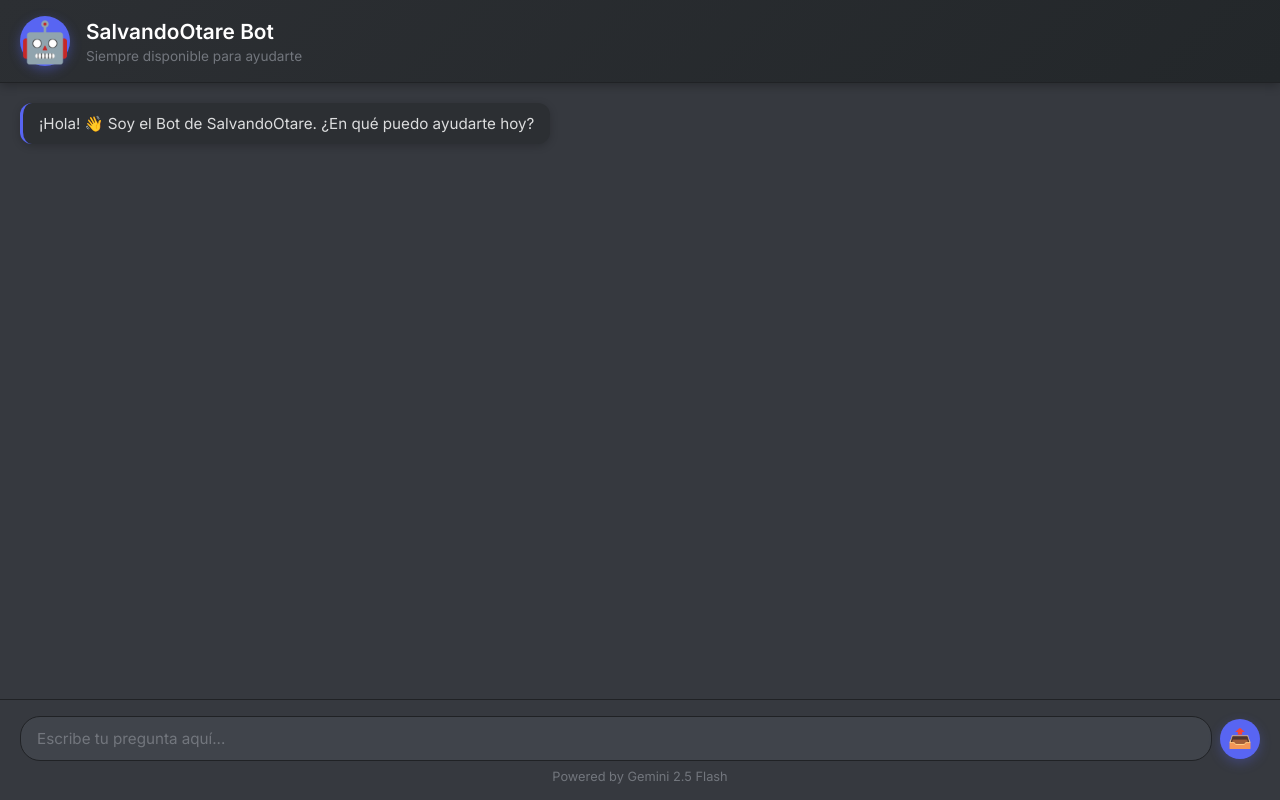
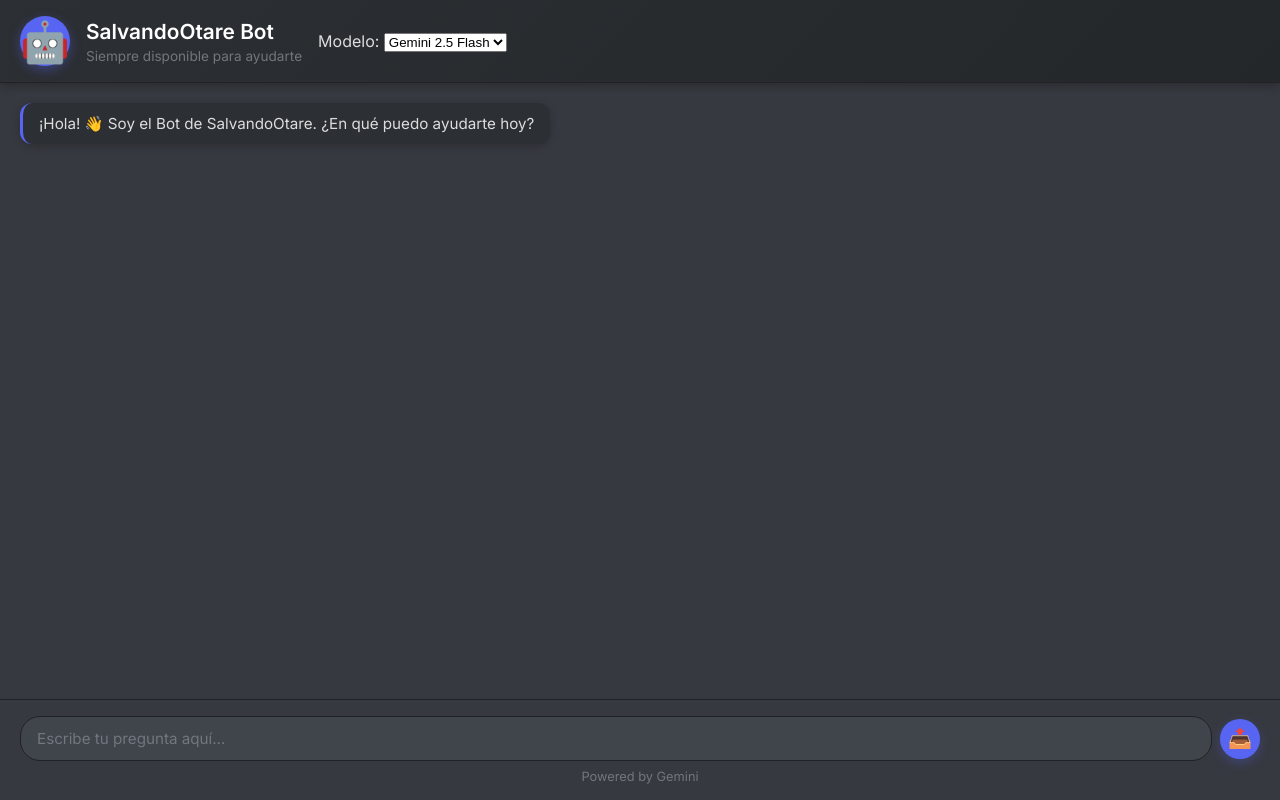
Before and after one commit to TimbelsitoXD456/SalvandoOtare_Bot, a plain HTML site: page index.html in a window 1280 px wide. Drawn offline with Linux system fonts and the light colour scheme.

Commit message:
Update index.html

```diff
--- a/index.html
+++ b/index.html
@@ -15,6 +15,15 @@
         <div class="header-info">
           <h1>SalvandoOtare Bot</h1>
           <p>Siempre disponible para ayudarte</p>
+        </div>
+        <div class="model-selector">
+          <label for="geminiModel">Modelo:</label>
+          <select id="geminiModel" class="model-dropdown">
+            <option value="gemini-2.5-flash">Gemini 2.5 Flash</option>
+            <option value="gemini-2.0-flash">Gemini 2.0 Flash</option>
+            <option value="gemini-1.5-flash">Gemini 1.5 Flash</option>
+            <option value="gemini-1.5-pro">Gemini 1.5 Pro</option>
+          </select>
         </div>
       </div>
     </div>
@@ -40,7 +49,7 @@
           <span>📤</span>
         </button>
       </div>
-      <p class="footer-text">Powered by Gemini 2.5 Flash</p>
+      <p class="footer-text">Powered by Gemini</p>
     </div>
   </div>
 
```
